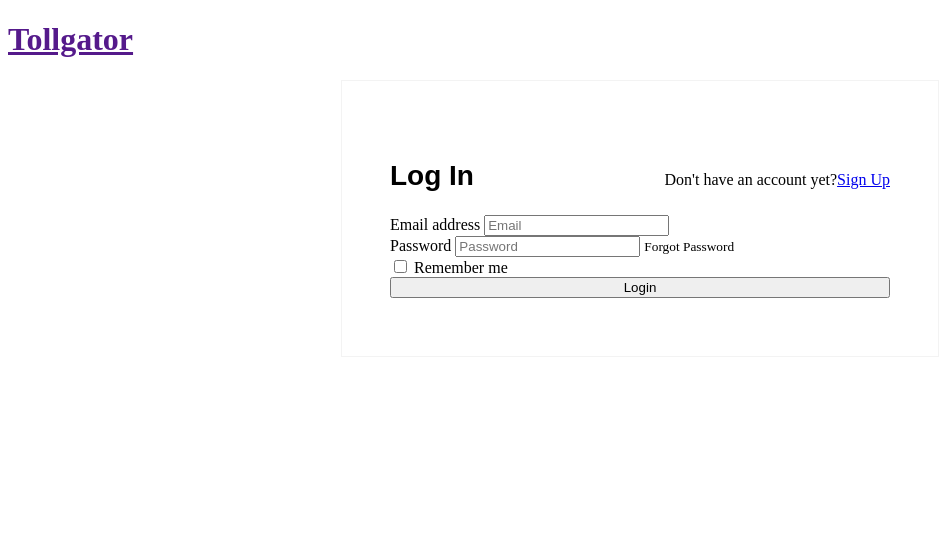
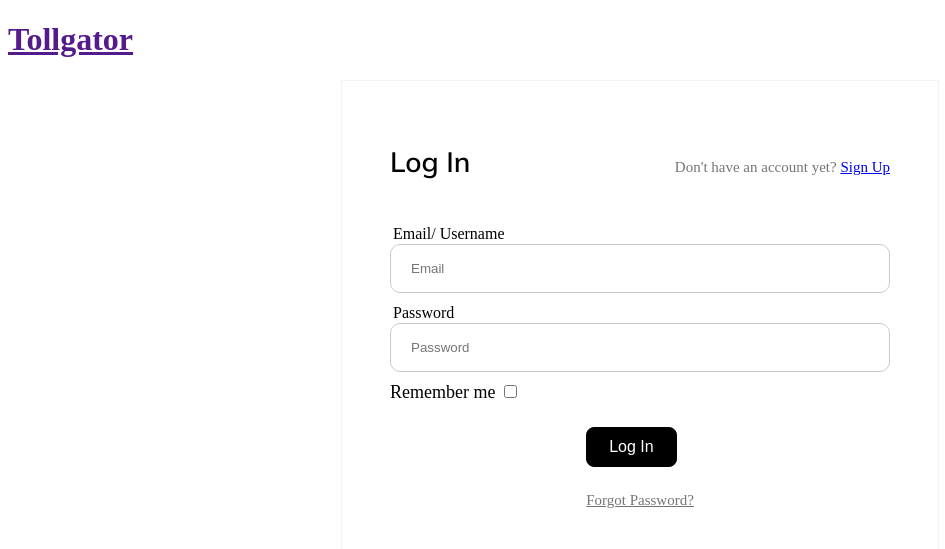
Before and after one commit to CaptainVee/tollgator, a Django app: page /accounts/login/ in a window 1280 px wide. Shown: the top 549 px of the page, without its empty margins (0-945 px from the left). Run offline with Django 3.2, Linux system fonts and the light colour scheme; some libraries are stand-ins or nearby versions.

Commit message:
feat: redesigned the sign in and sign up pages to be better

```diff
--- a/static/css/account.css
+++ b/static/css/account.css
@@ -1,6 +1,6 @@
 .errorlist
     {
-        color: red;
+        color: #ba0000;
     }
 
 body{
@@ -25,8 +25,8 @@ body{
 
 }
 
-.login h2 {
-    font-family: Arial, Helvetica, sans-serif;
+form h2{
+    font-family: 'Mulish', sans-serif;
     font-weight: 700;
     font-size: 28px;
 }
@@ -42,3 +42,78 @@ body{
     justify-content: space-between;
     align-items: baseline;
 }
+
+.small {
+    font-size: 15px;
+    font-weight: 400;
+    color: #757575;
+}
+
+.wrap1 {
+    padding-bottom: 22px;
+}
+
+.wrap2 {
+    width: 100%;
+    font-size: 18px;
+}
+
+.form-group {
+    display: flex;
+    position: relative;
+    flex-direction: column;
+    width: 100%;
+    margin-bottom: 10px;
+}
+
+.placehold {
+    display: flex;
+    position: relative;
+}
+
+.placehold input {
+    border: 1px solid #cbcbcb;
+    border-radius: 10px;
+    padding: 16px 20px;
+    width: 100%;
+}
+
+.form-group label {
+    cursor: text;
+    font-weight: 400;
+    font-size: 16px;
+    line-height: 20px;
+    padding: 0 3px;
+    /* border-radius: 3px; */
+    /* position: absolute; */
+}
+
+.btn-pry {
+    margin: 24px 0;
+    font-weight: 400;
+    font-size: 16px;
+    padding: 10px 22px;
+    background-color: #000;
+    color: #fff;
+    border: 1px solid #000;
+    border-radius: 8px;
+    justify-content: center;
+}
+
+.btn-pry:hover{
+    background-color: #545454;
+    border-color: #545454;
+}
+
+.wrap3 {
+    align-items: center;
+    margin: auto;
+}
+
+.wrap3 button {
+    display: block;
+}
+
+.forgot-password {
+    margin-top: 2em;
+}
--- a/templates/account/login.html
+++ b/templates/account/login.html
@@ -7,47 +7,47 @@
 
   <div class="container">
 
-    <div class="row">
-    <div class="col-sm">
     <form class="login" method="POST">
 
-			<div class=" text-center my-4">
-				<p class="" style="color: red;">
-					<strong style="color: red;">
+			<div>
 					{{form.non_field_errors}}
-					</strong>
-				</p>
-
 			</div>
           {% csrf_token %}
           <div class="inner-form">
+            <div class="wrap1">
               <div class="group1">
                 <h2>Log In</h2>
-            <span class="small">Don't have an account yet?<a href="{% url 'account_signup' %}" class="forgot-password">Sign Up</a></span>
+                <span class="small">Don't have an account yet? <a href="{% url 'account_signup' %}">Sign Up</a></span>
               </div>
+            </div>
+            <div class="wrap2">
               <div class="form-group">
-            <label for="exampleInputEmail1">Email address</label>
-            <input ype="email" name="login" id="id_login" id="idnputEmail" name="email" placeholder="Email"  aria-describedby="emailHelp" placeholder="you@example.com or you123" required>
-
+                <label class="label" for="exampleInputEmail1">Email/ Username</label>
+                <div class="placehold">
+                  <input type="text" name="login" id="id_login" id="idnputEmail" name="email" placeholder="Email" aria-describedby="emailHelp" required>
+                </div>
               </div>
               <div class="form-group">
                 <label for="exampleInputPassword1">Password</label>
-            <input  type="password" name="password" id="id_password" placeholder="Password" placeholder="Enter 8 characters or more" required>
-            <small id="emailHelp" class="forgot-password form-text text-muted ">Forgot Password</small>
+                <div class="placehold">
+                  <input  type="password" name="password" id="id_password" placeholder="Password" required>
                 </div>
-          <div class="form-group form-check">
+
+              </div>
+              <div class="form-check">
+                <label class="form-check-label" for="exampleCheck1">Remember me</label>
                 <input type="checkbox" class="form-check-input" id="exampleCheck1">
-            <label class="form-check-label" for="exampleCheck1">Remember me</label>
+              </div>
             </div>
 		  {% if redirect_field_value %}
 		  <input type="hidden" name="{{ redirect_field_name }}" value="{{ redirect_field_value }}" />
 		  {% endif %}
-          <button type="submit" class="signin-button">Login</button>
-          <br>
+          <div class="wrap3">
+            <button type="submit" class="btn-pry">Log In</button>
+            <a class="button secondaryAction small" href="{% url 'account_reset_password' %}">{% translate "Forgot Password?" %}</a>
+          </div>
 
         </div>
         </form>
   </div>
-    </div>
-  </div>
 {% endblock %}
```
Also changed, not shown: templates/account/signup.html (+17 -19 lines). Lines whose indentation alone changed are shown as unchanged.
